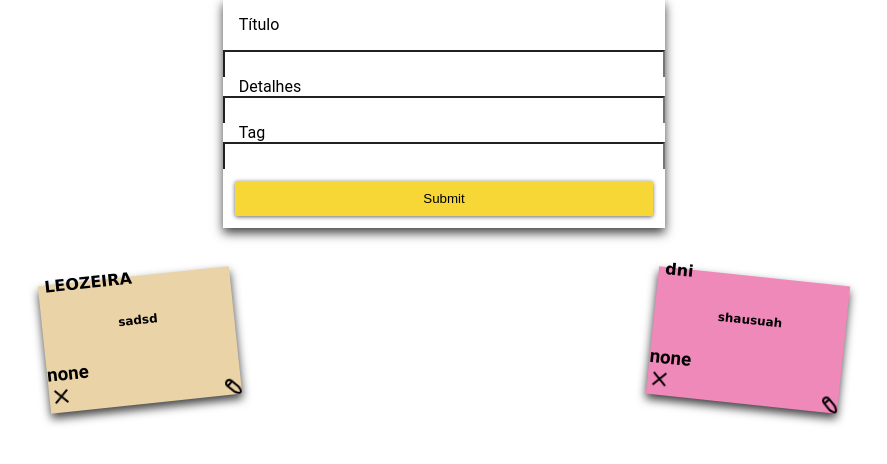
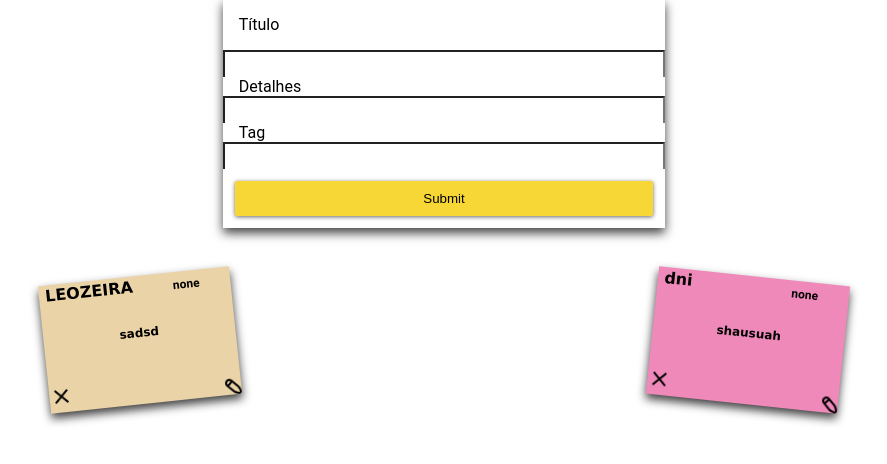
Before and after one commit to guilhermecarvalhoacc/Tecweb_django, a Django app: page / in a window 1280 px wide. Shown: the part 109-573 px from the top of the page, without its empty margins (196-1083 px from the left). Run offline with Django 3.2, Linux system fonts and the light colour scheme; data comes from the database, SQL or seed files in the repository.

Commit message:
testando

```diff
--- a/Tecweb_django/notes/static/notes/css/getit2.css
+++ b/Tecweb_django/notes/static/notes/css/getit2.css
@@ -263,4 +263,8 @@ Algumas informações úteis e dicas:
  .card-tag{
   font-family: 'Roboto', sans-serif;
   font-size: auto;
+  position: relative;
+  left: 70%;
+  bottom: 65%;
+  font-size: 0.75rem;
  }
```
